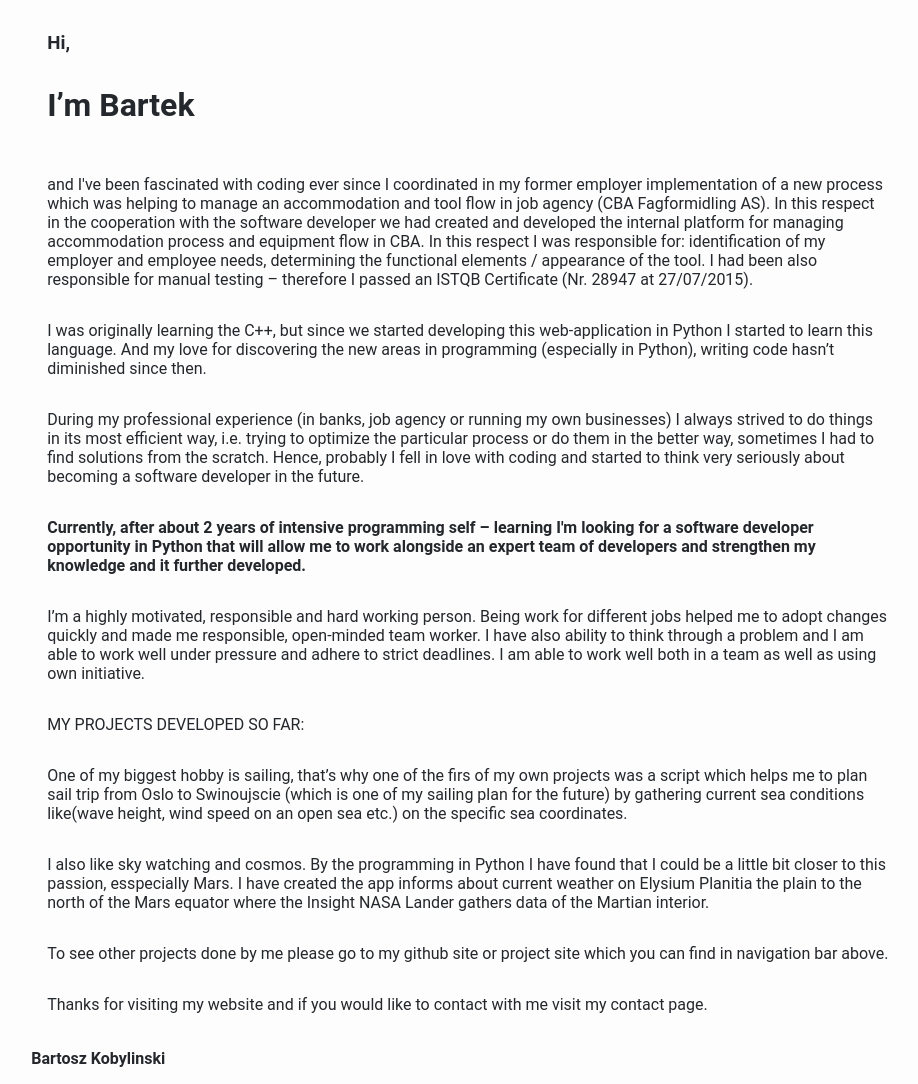
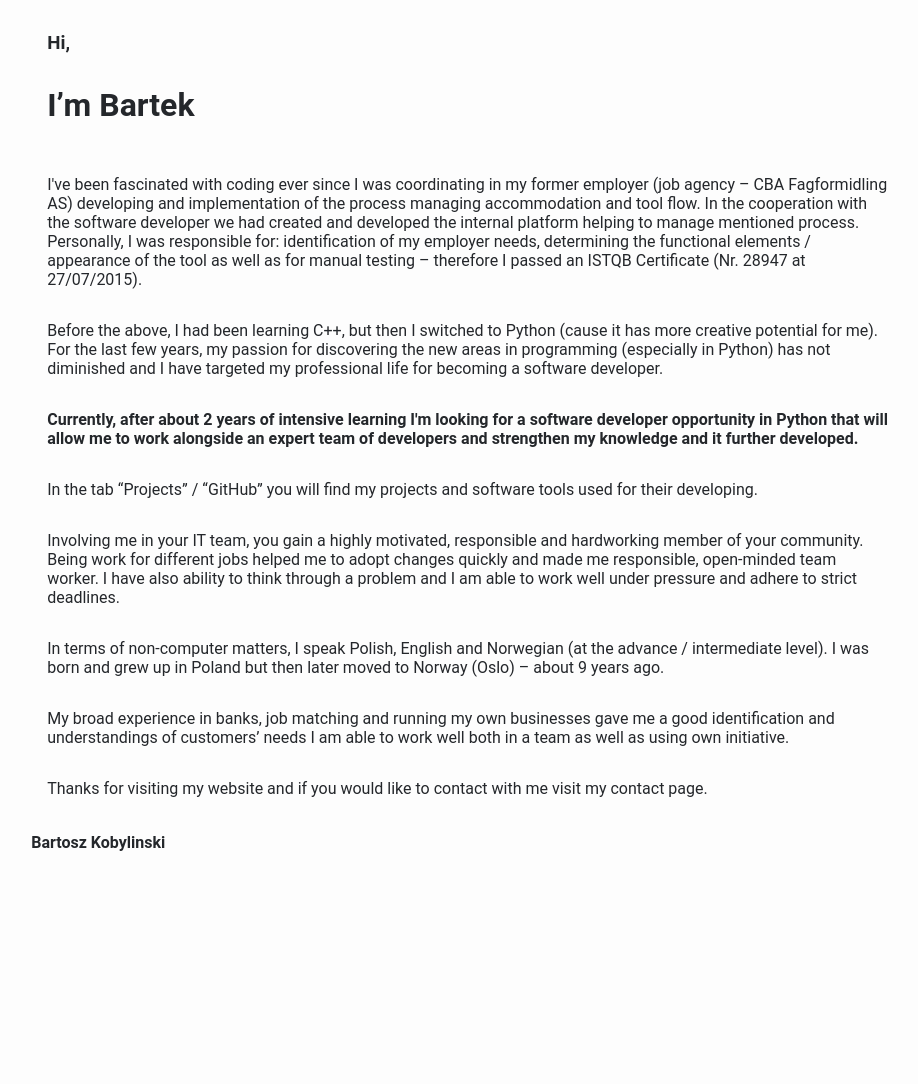
Before and after one commit to bartoszkobylinski/my_website, a Flask app: page /about_me in a window 1280 px wide. Shown: the part 193-1277 px from the top of the page, without its empty margins (172-1090 px from the left). After the commit the page ends 1044 px from the top, so only its background shows below. Run offline with Flask 2, Linux system fonts and the light colour scheme; some libraries are stand-ins or nearby versions.

Commit message:
changes in about me text

```diff
--- a/app/templates/about_me.html
+++ b/app/templates/about_me.html
@@ -5,19 +5,16 @@
             <h3>Hi,</h3>
             <h1>I’m Bartek</h1>
             <br>
-            <p>and I've been fascinated with coding ever since I coordinated in my former employer implementation of a new process which was helping to manage an accommodation and tool flow in job agency (CBA Fagformidling AS). In this respect in the cooperation with the software developer we had created and developed the internal platform for managing accommodation process and equipment flow in CBA. In this respect I was responsible for: identification of my employer and employee needs, determining the functional elements / appearance of the tool. I had been also responsible for manual testing – therefore I passed an ISTQB Certificate (Nr. 28947 at 27/07/2015). </p>
-            <p>I was originally learning the C++, but since we started developing this web-application in Python I started to learn this language. And my love for discovering the new areas in programming (especially in Python), writing code hasn’t diminished since then.</p>
-            <p>During my professional experience (in banks, job agency or running my own businesses) I always strived to do things in its most efficient way, i.e. trying to optimize the particular process or do them in the better way, sometimes I had to find solutions from the scratch. Hence, probably I fell in love with coding and started to think very seriously about becoming a software developer in the future.</p>
-            <p><strong>Currently, after about 2 years of intensive programming self – learning I'm looking for a software developer opportunity in Python that will allow me to work alongside an expert team of developers and strengthen my knowledge and it further developed.</strong></p>
-            <p>I’m a highly motivated, responsible and hard working person. Being work for different jobs helped me to adopt changes quickly and made me responsible, open-minded team worker. I have also ability to think through a problem and I am able to work well under pressure and adhere to strict deadlines. I am able to work well both in a team as well as using own initiative.</p>
-            <p>MY PROJECTS DEVELOPED SO FAR:</p>
-            <p>One of my biggest hobby is sailing, that’s why one of the firs of my own projects was a script which helps me to plan sail trip from Oslo to Swinoujscie (which is one of my sailing plan for the future) by gathering current sea conditions like(wave height, wind speed on an open sea etc.) on the specific sea coordinates.</p>
-            <p>I also like sky watching and cosmos. By the programming in Python I have found that I could be a little bit closer to this passion, esspecially Mars. I have created the app informs about current weather on Elysium Planitia the plain to the north of the Mars equator where the Insight NASA Lander gathers data of the Martian interior.</p>
-            <p>To see other projects done by me please go to my github site or project site which you can find in navigation bar above.</p>
+            <p>I've been fascinated with coding ever since I was coordinating in my former employer (job agency – CBA Fagformidling AS) developing and implementation of the process managing accommodation and tool flow. In the cooperation with the software developer we had created and developed the internal platform helping to manage mentioned process. Personally, I was responsible for: identification of my employer needs, determining the functional elements / appearance of the tool as well as for manual testing – therefore I passed an ISTQB Certificate (Nr. 28947 at 27/07/2015). </p>
+            <p>Before the above, I had been learning C++, but then I switched to Python (cause it has more creative potential for me). For the last few years, my passion for discovering the new areas in programming (especially in Python) has not diminished and I have targeted my professional life for becoming a software developer.</p>
+            <p><strong>Currently, after about 2 years of intensive learning I'm looking for a software developer opportunity in Python that will allow me to work alongside an expert team of developers and strengthen my knowledge and it further developed.</strong></p>
+            <p>In the tab “Projects” / “GitHub” you will find my projects and software tools used for their developing.</p>
+            <p>Involving me in your IT team, you gain a highly motivated, responsible and hardworking member of your community. Being work for different jobs helped me to adopt changes quickly and made me responsible, open-minded team worker. I have also ability to think through a problem and I am able to work well under pressure and adhere to strict deadlines.</p>
+            <p>In terms of non-computer matters, I speak Polish, English and Norwegian (at the advance / intermediate level). I was born and grew up in Poland but then later moved to Norway (Oslo) – about 9 years ago.</p>
+            <p>My broad experience in banks, job matching and running my own businesses gave me a good identification and understandings of customers’ needs I am able to work well both in a team as well as using own initiative.</p>
             <p>Thanks for visiting my website and if you would like to contact with me visit my contact page.</p>
             <br>
             <h4><strong>Bartosz Kobylinski</strong></h4>
-
         </div>
     </div>
 
```
